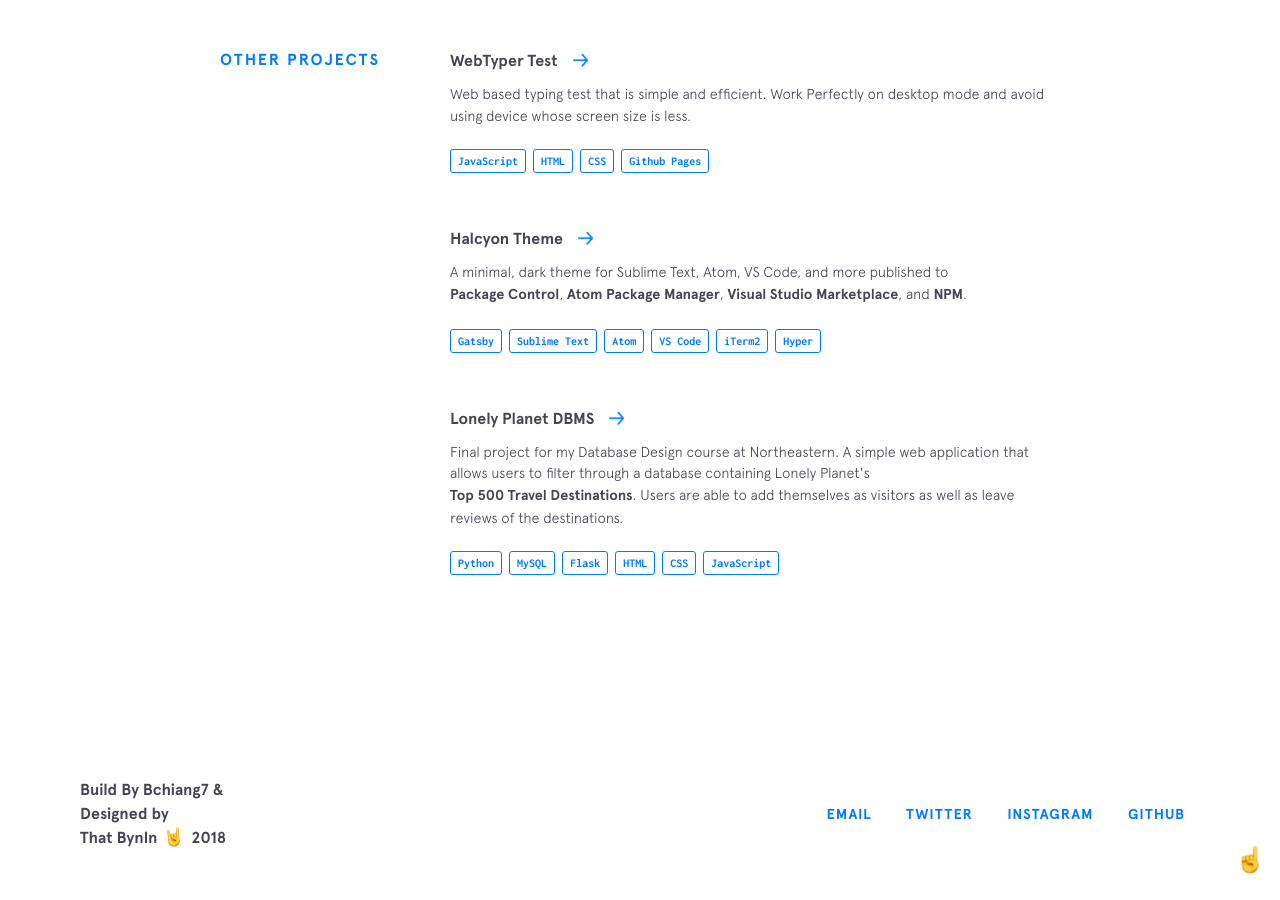
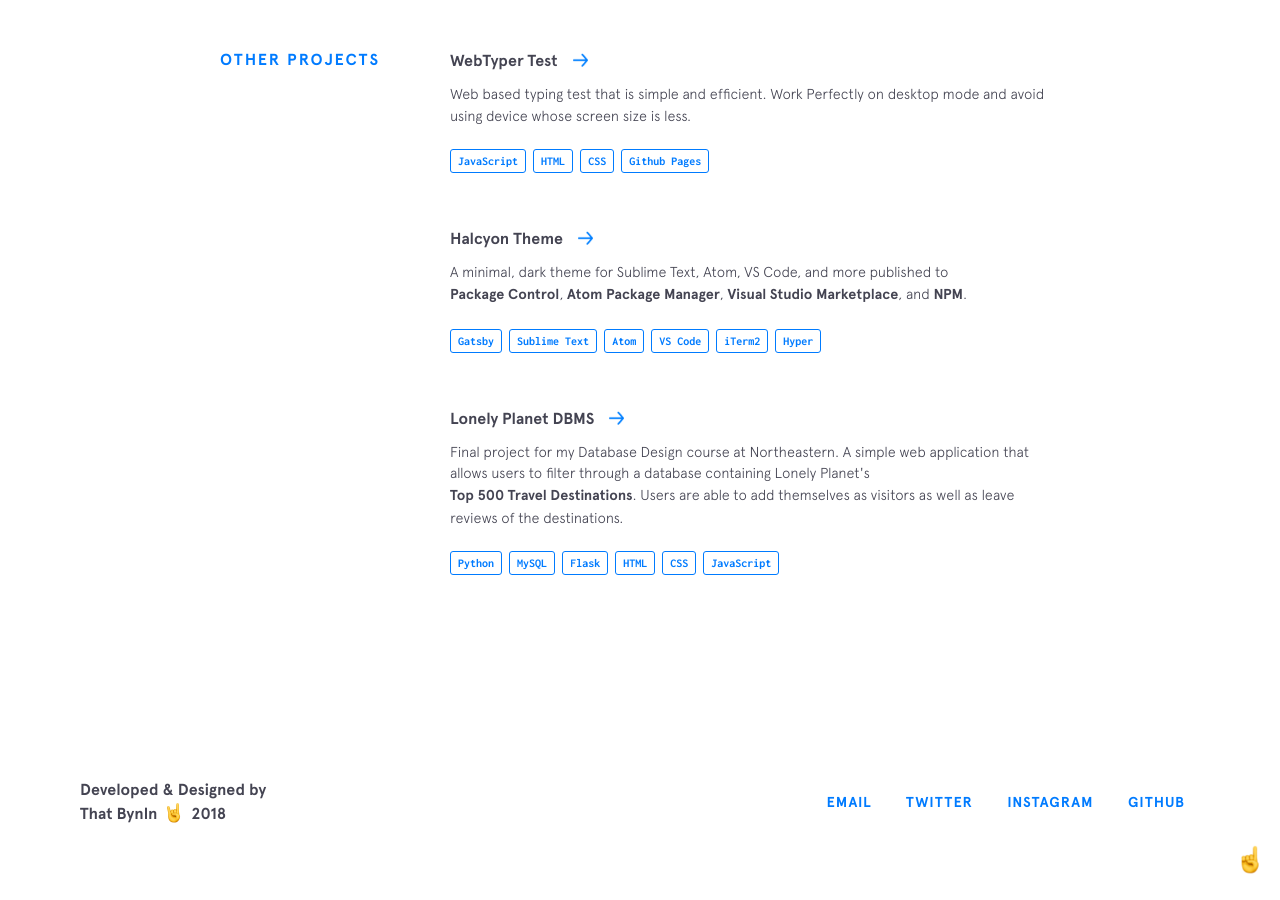
Before and after one commit to thatbynln/thatbynln.github.io, a Jekyll site: the page built from index.html, in a window 1280 px wide and 900 px high, scrolled down 3520 px. Built offline with Jekyll 4.4.1, drawn with Linux system fonts in a browser that asks for light colours; nearby versions of some CDN libraries; after the commit the page ends 4396 px from its top, so only the background shows below that.

Commit message:
Update footer.html

```diff
--- a/_includes/footer.html
+++ b/_includes/footer.html
@@ -1,7 +1,7 @@
 <footer class="footer">
   <div class="footer__copyright">
     <div class="top">
-      <span>Build By Bchiang7 &amp; Designed by</span>
+      <span>Developed &amp; Designed by</span>
     </div>
     <div class="bottom">
       <span>That Bynln</span>
```
